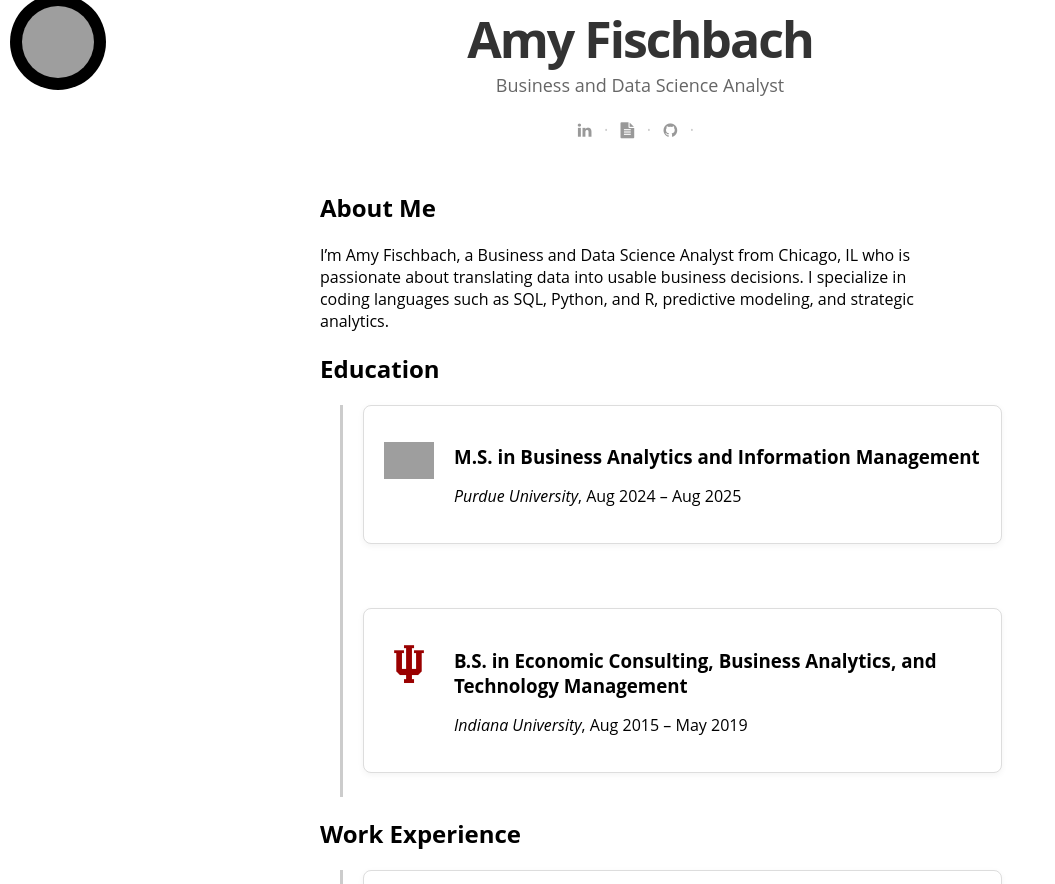
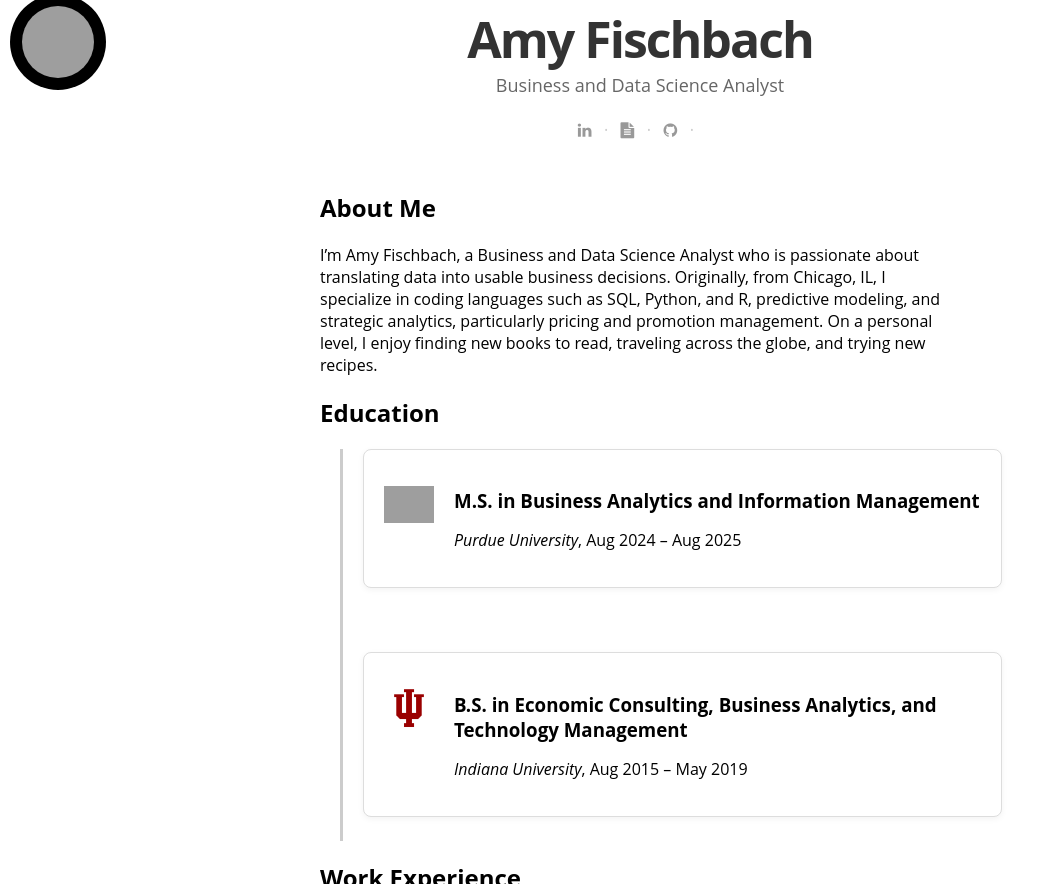
Before and after one commit to AmyFischbach/AmyFischbach.github.io, a Jekyll site: the page built from index.html, in a window 1280 px wide and 900 px high, scrolled down 504 px, cut to the strip 16-900 px from the top of the window. Shown: the whole strip, without its empty margins (0-1055 px from the left). Built offline with Jekyll 4.4.1, drawn with Linux system fonts in a browser that asks for light colours; nearby versions of some CDN libraries; some web fonts are replaced; the list of posts is cut into pages by our own code; grey boxes are pictures that could not be loaded.

Commit message:
Update index.html

```diff
--- a/index.html
+++ b/index.html
@@ -31,7 +31,9 @@
 
   <section>
     <h2>About Me</h2>
-    <p>I’m Amy Fischbach, a Business and Data Science Analyst from Chicago, IL who is passionate about translating data into usable business decisions. I specialize in coding languages such as SQL, Python, and R, predictive modeling, and strategic analytics.</p>
+    <p>I’m Amy Fischbach, a Business and Data Science Analyst who is passionate about translating data into usable business decisions. Originally, from Chicago, IL, I specialize in coding languages such as SQL, Python, and R, predictive modeling, and strategic analytics, particularly pricing and promotion management.
+On a personal level, I enjoy finding new books to read, traveling across the globe, and trying new recipes.
+</p>
   </section>
 
   <section>
```
